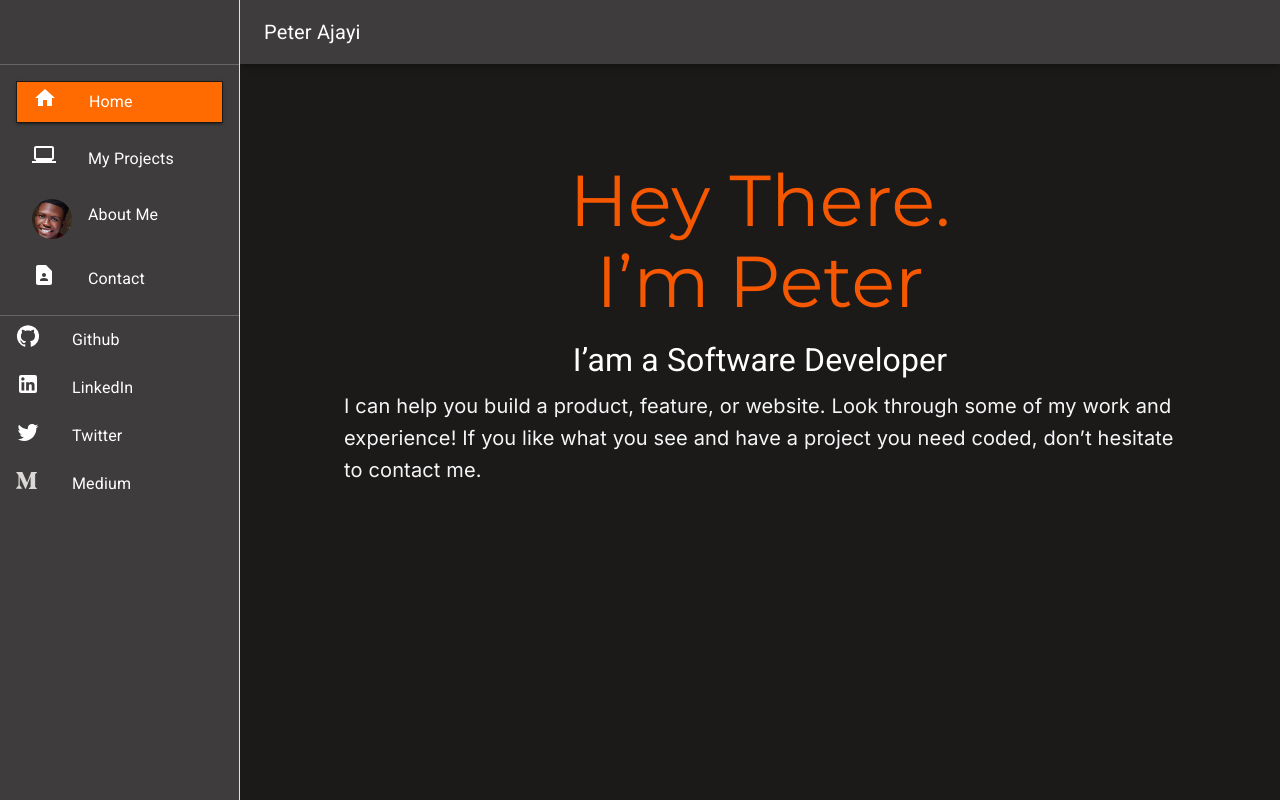
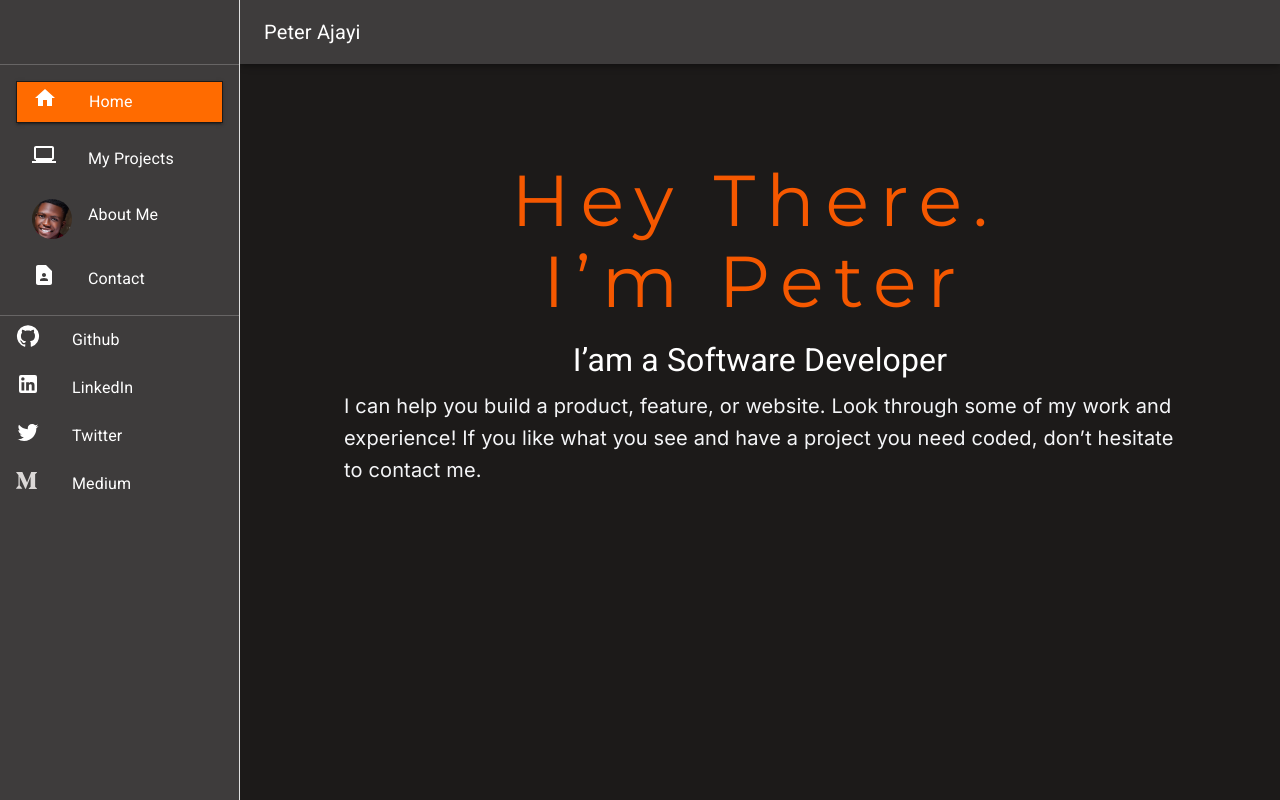
Before and after one commit to peterdgreat/My-Personal-Website, a React (Create React App) app: page / in a window 1280 px wide. Built offline with nearby package versions, Linux system fonts and the light colour scheme.

Commit message:
Added Type writing effects

```diff
--- a/src/components/Contact.js
+++ b/src/components/Contact.js
@@ -19,7 +19,7 @@
           {state.succeeded === false && (
           <h2>
             I am always interested in hearing about new projects, so if you would
-            like to chat, please get in touch.
+            like to chat please get in touch.
           </h2>
           )}
         </div>
--- a/src/styles/Home.css
+++ b/src/styles/Home.css
@@ -44,3 +44,24 @@
     margin-top: 10px;
   }
 }
+ h1 {
+  overflow: hidden; /* Ensures the content is not revealed until the animation */
+  border-right: .15em solid orange; /* The typwriter cursor */
+  margin: 0 auto; /* Gives that scrolling effect as the typing happens */
+  letter-spacing: .15em; /* Adjust as needed */
+  animation:
+    typing 3.5s steps(40, end),
+    blink-caret .75s step-end infinite;
+}
+
+/* The typing effect */
+@keyframes typing {
+  from { width: 0 }
+  to { width: 100% }
+}
+
+/* The typewriter cursor effect */
+@keyframes blink-caret {
+  from, to { border-color: transparent }
+  50% { border-color: transparent; }
+}
```
